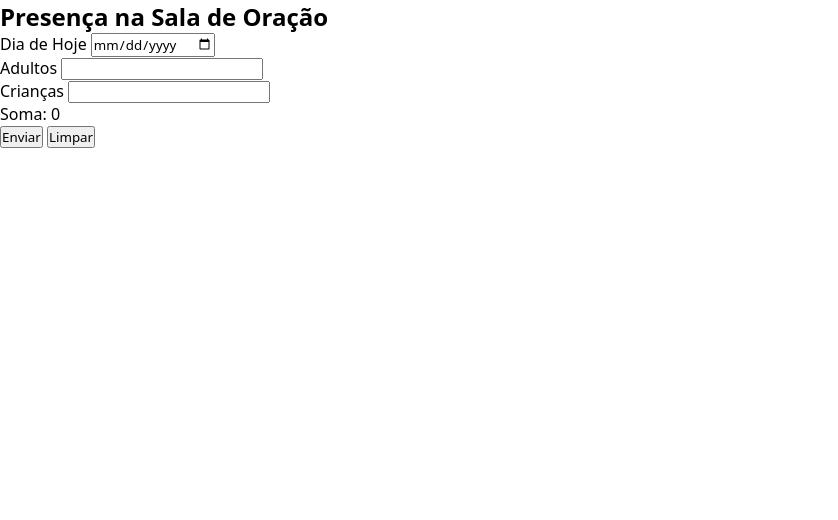
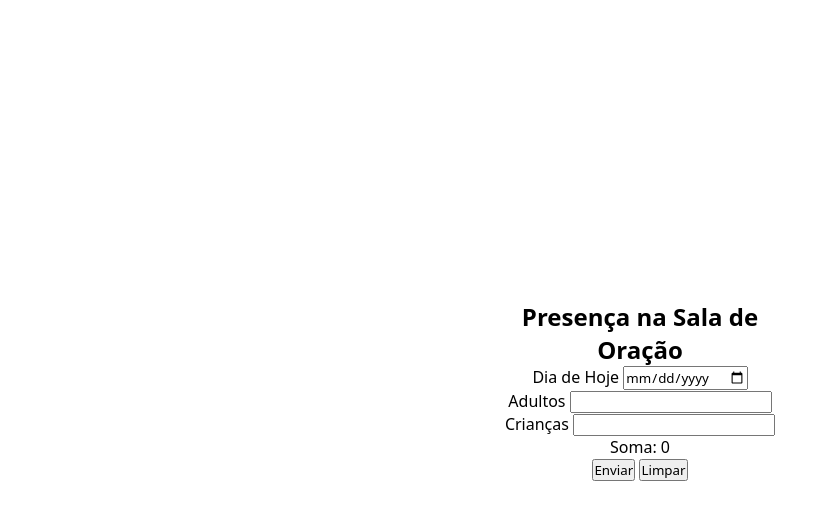
Before and after one commit to LukasTh202/Projeto-Manancias, a plain HTML site: page index.html in a window 1280 px wide. Shown: the whole page, without its empty margins (0-838 px from the left). Drawn offline with Linux system fonts and the light colour scheme.

Commit message:
centralizado

```diff
--- a/style.css
+++ b/style.css
@@ -6,3 +6,15 @@
     margin: 0px;
     box-sizing: border-box;
 }
+
+body {
+    text-align: center;
+
+    position: absolute;
+    height: 200px;
+    width: 300px;
+    left: 50%;
+    top: 50%;
+
+    transform: translate(-50%,-50%);
+}
```
